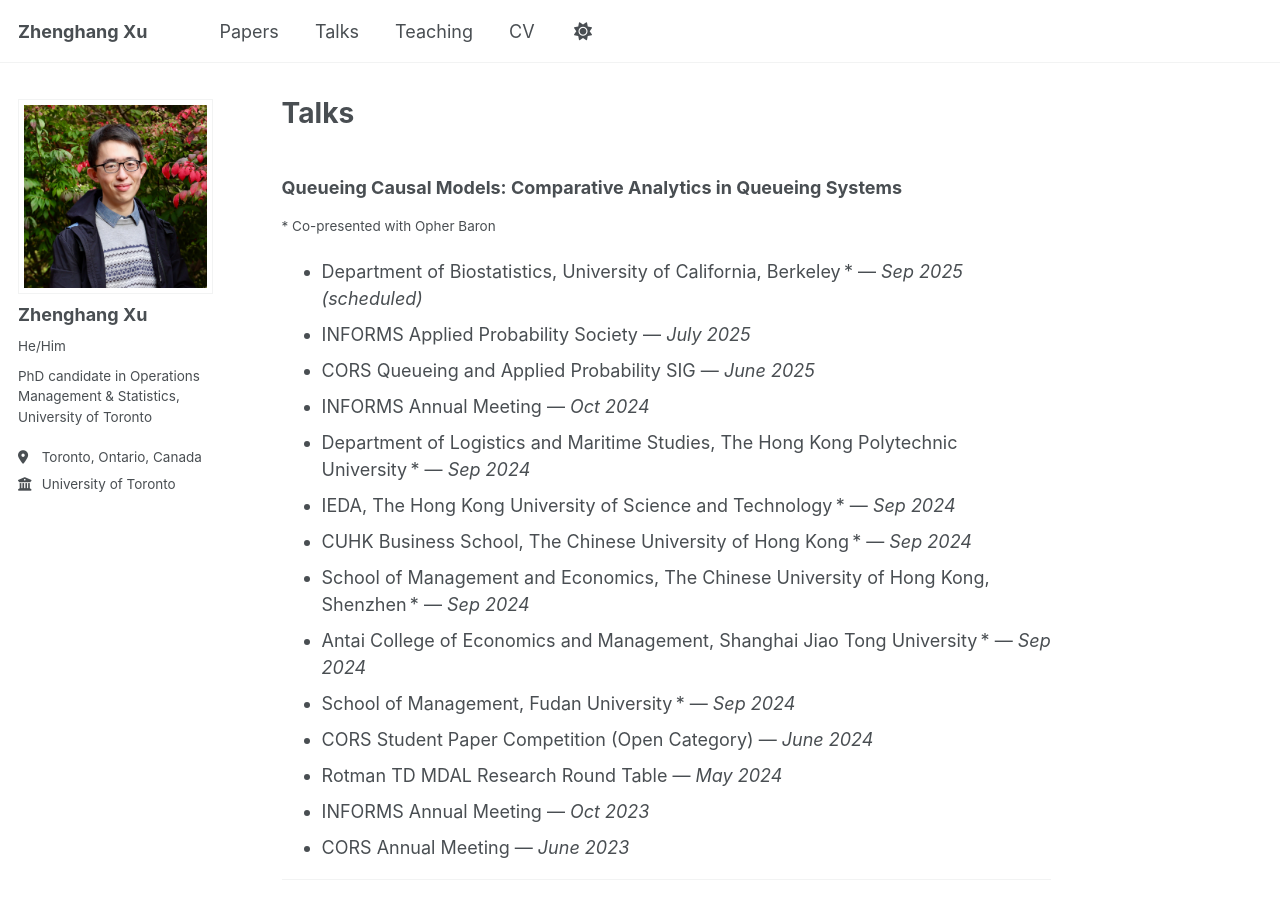
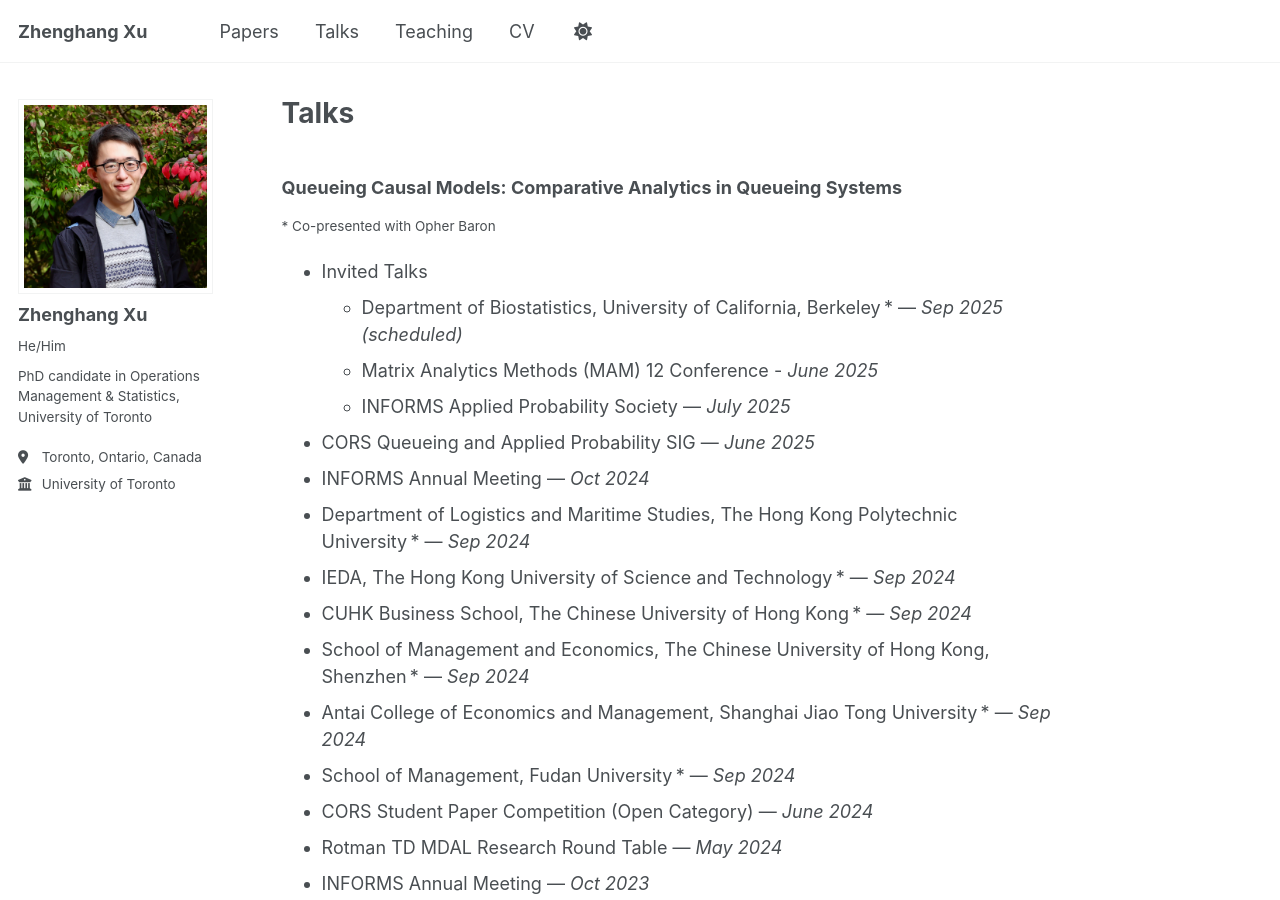
Before and after one commit to zhenghangxu-baymax/zhenghangxu-baymax.github.io, a Jekyll site: the page built from _pages/talks.md, in a window 1280 px wide and 900 px high. Built offline with Jekyll 4.4.1, drawn with Linux system fonts in a browser that asks for light colours.

Commit message:
Update talks.md

```diff
--- a/_pages/talks.md
+++ b/_pages/talks.md
@@ -5,8 +5,10 @@ permalink: /talks/
 
 ### Queueing Causal Models: Comparative Analytics in Queueing Systems
 <sub>* Co-presented with Opher Baron</sub>
-- Department of Biostatistics, University of California, Berkeley * — *Sep 2025 (scheduled)*
-- INFORMS Applied Probability Society — *July 2025*
+- Invited Talks
+  - Department of Biostatistics, University of California, Berkeley * — *Sep 2025 (scheduled)*
+  - Matrix Analytics Methods (MAM) 12 Conference - *June 2025*
+  - INFORMS Applied Probability Society — *July 2025*
 - CORS Queueing and Applied Probability SIG — *June 2025*
 - INFORMS Annual Meeting — *Oct 2024*
 - Department of Logistics and Maritime Studies, The Hong Kong Polytechnic University * — *Sep 2024*
```
